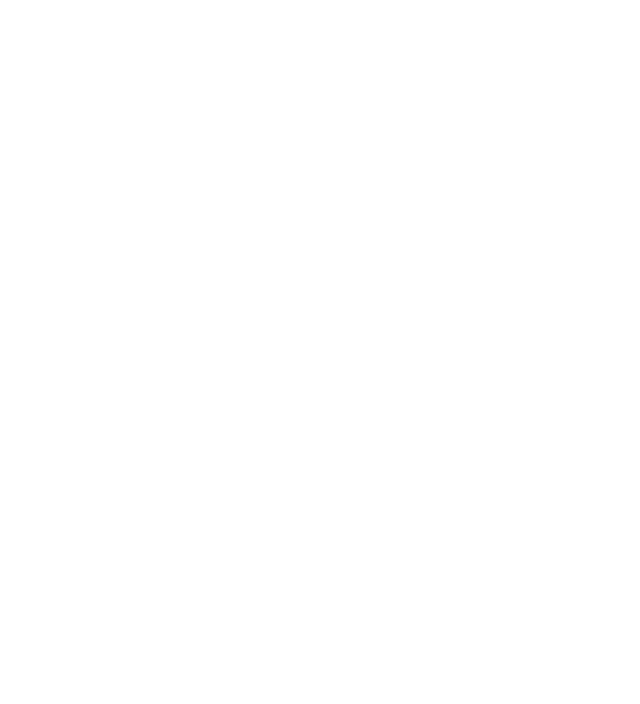
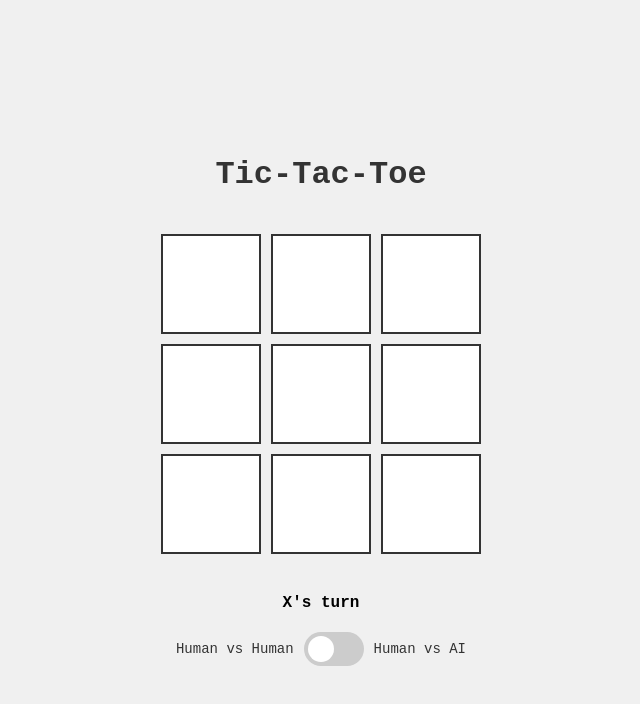
Before and after one commit to ishanjmukherjee/tic-tac-toe, a plain HTML site: page index.html in a window 1280 px wide. Shown: the whole page, without its empty margins (319-959 px from the left). Drawn offline with Linux system fonts and the light colour scheme.

Commit message:
styling and implemented human mode

```diff
--- a/index.html
+++ b/index.html
@@ -4,8 +4,41 @@
     <meta charset="UTF-8">
     <meta name="viewport" content="width=device-width, initial-scale=1.0">
     <title>Tic-Tac-Toe</title>
+    <link rel="stylesheet" href="styles.css">
 </head>
 <body>
+    <div class="container">
+        <h1>Tic-Tac-Toe</h1>
 
+        <!-- Game board -->
+        <!-- Hard coding in board cells -->
+        <div class="board" id="board">
+            <div class="cell" data-index="0"></div>
+            <div class="cell" data-index="1"></div>
+            <div class="cell" data-index="2"></div>
+            <div class="cell" data-index="3"></div>
+            <div class="cell" data-index="4"></div>
+            <div class="cell" data-index="5"></div>
+            <div class="cell" data-index="6"></div>
+            <div class="cell" data-index="7"></div>
+            <div class="cell" data-index="8"></div>
+        </div>
+
+        <!-- Shows turn -->
+        <div id="status"></div>
+
+        <!-- Toggle button -->
+        <div class="toggle-container">
+            <span class="mode-text">Human vs Human</span>
+            <label class="toggle">
+                <input type="checkbox" id="mode-toggle">
+                <span class="slider"></span>
+            </label>
+            <span class="mode-text">Human vs AI</span>
+        </div>
+    </div>
+
+    <!-- JS -->
+    <script type="text/javascript" src="script.js"></script>
 </body>
 </html>
--- /dev/null
+++ b/script.js
@@ -0,0 +1,110 @@
+// Get DOM elements
+const board = document.getElementById('board');
+const cells = document.querySelectorAll('.cell');
+const status = document.getElementById('status');
+const modeToggle = document.getElementById('mode-toggle');
+const modeText = document.getElementById('mode-text');
+
+// Initialize game state
+let gameBoard = ['', '', '', '', '', '', '', '', ''];
+let currentPlayer = 'X';
+let gameActive = true;
+let isAIMode = false; // Human vs Human by default
+
+// Hard-coded winning combos
+const winningCombos = [
+    [0, 1, 2], [3, 4, 5], [6, 7, 8], // Rows
+    [0, 3, 6], [1, 4, 7], [2, 5, 8], // Columns
+    [0, 4, 8], [2, 4, 6]             // Diagonals
+];
+
+// Cell click handler
+function handleCellClick(e) {
+    const cellIndex = e.target.getAttribute('data-index');
+
+    // Do nothing if illegal move (cell occupied or game over)
+    if (gameBoard[cellIndex] !== '' || !gameActive) return;
+
+    // If legal move, update cell and advance game
+    updateCell(e.target, cellIndex);
+    checkResult();
+}
+
+// Update cell (for both human and AI moves)
+function updateCell(cell, idx) {
+    gameBoard[idx] = currentPlayer;
+    cell.textContent = currentPlayer;
+}
+
+// Switch players after every move
+function changePlayer() {
+    // If current player is 'O', set to 'X', and vice versa
+    currentPlayer = currentPlayer === 'X' ? 'O' : 'X';
+
+    // Update status
+    status.textContent = `${currentPlayer}'s turn`;
+}
+
+// Check if a player has won
+function checkWinner(board, player) {
+    // Iterate through winning combos
+    for (let i = 0; i < winningCombos.length; i++) {
+        // Check if player occupies each cell in a particular winning combo
+        const [a, b, c] = winningCombos[i];
+        if (board[a] === player && board[b] === player && board[c] === player) {
+            return true;
+        }
+    }
+    return false;
+}
+
+// Check result after each move
+function checkResult() {
+    // If there is a winner, display and terminate game
+    let roundWon = checkWinner(gameBoard, currentPlayer);
+    if (roundWon) {
+        status.textContent = `${currentPlayer} wins! Refresh/toggle to play again.`;
+        gameActive = false;
+        return;
+    }
+
+    // If draw (zero empty cells left but no winner), display and terminate game
+    if (!gameBoard.includes('')) {
+        status.textContent = "It's a draw! Refresh/toggle to play again.";
+        gameActive = false;
+        return;
+    }
+
+    // Switch players if the game is not over
+    changePlayer();
+}
+
+// Reset game
+function resetGame() {
+    currentPlayer = 'X';
+    gameBoard = ['', '', '', '', '', '', '', '', ''];
+    gameActive = true;
+    status.textContent = "X's turn";
+    cells.forEach(cell => cell.textContent = '');
+}
+
+// Return all empty cells
+function getEmptyCells(board) {
+    return board.reduce((acc, cell, idx) => {
+        if (cell === '') acc.push(idx);
+        return acc;
+    }, []);
+}
+
+// Toggle listener
+// Resets game and switches between modes
+modeToggle.addEventListener('change', () => {
+    isAIMode = modeToggle.checked;
+    resetGame();
+});
+
+// Cell click listener
+board.addEventListener('click', handleCellClick);
+
+// Initialize game
+resetGame();
--- /dev/null
+++ b/styles.css
@@ -0,0 +1,132 @@
+body {
+    font-family: 'Courier New', Courier, monospace;
+    display: flex;
+    justify-content: center;
+    align-items: center;
+    height: 100vh;
+    margin: 0;
+    background-color: #f0f0f0;
+}
+
+.container {
+    text-align: center;
+    display: flex;
+    flex-direction: column;
+    align-items: center;
+}
+
+h1 {
+    color: #333;
+}
+
+/*
+/* Game board
+*/
+
+.board {
+    display: grid;
+    grid-template-columns: repeat(3, 100px);
+    grid-gap: 10px;
+    margin: 20px auto;
+}
+
+.cell {
+    width: 100px;
+    height: 100px;
+    background-color: #fff;
+    border: 2px solid #333;
+    font-size: 2em;
+    display: flex;
+    justify-content: center;
+    align-items: center;
+    cursor: pointer;
+    box-sizing: border-box;
+}
+
+.cell:hover {
+    background-color: #f5f5f5;
+}
+
+/*
+Game board
+*/
+
+/*
+Toggle button
+*/
+
+.toggle-container {
+    margin-top: 20px;
+    display: flex;
+    align-items: center;
+    justify-content: center;
+    width: 100%;
+}
+
+.toggle {
+    position: relative;
+    display: inline-block;
+    width: 60px;
+    height: 34px;
+    margin: 0 10px;
+}
+
+.toggle input {
+    opacity: 0;
+    width: 0;
+    height: 0;
+}
+
+.slider {
+    position: absolute;
+    cursor: pointer;
+    top: 0;
+    left: 0;
+    right: 0;
+    bottom: 0;
+    background-color: #ccc;
+    transition: .4s;
+    border-radius: 34px;
+}
+
+.slider:before {
+    position: absolute;
+    content: "";
+    height: 26px;
+    width: 26px;
+    left: 4px;
+    bottom: 4px;
+    background-color: white;
+    transition: .4s;
+    border-radius: 50%;
+}
+
+input:checked + .slider {
+    background-color: #2196F3;
+}
+
+input:checked + .slider:before {
+    transform: translateX(26px);
+}
+
+/*
+Toggle button
+*/
+
+/*
+Status
+*/
+
+#status {
+    margin-top: 20px;
+    font-weight: bold;
+}
+
+.mode-text {
+    font-size: 14px;
+    color: #333;
+}
+
+/*
+Status
+*/
```
